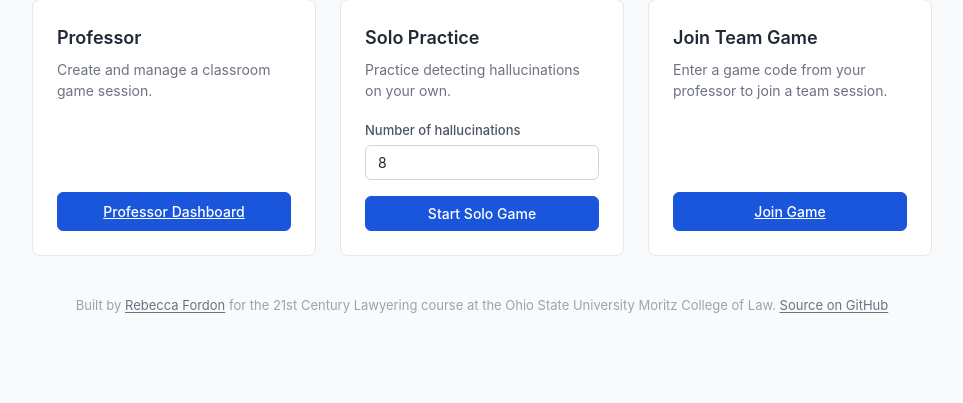
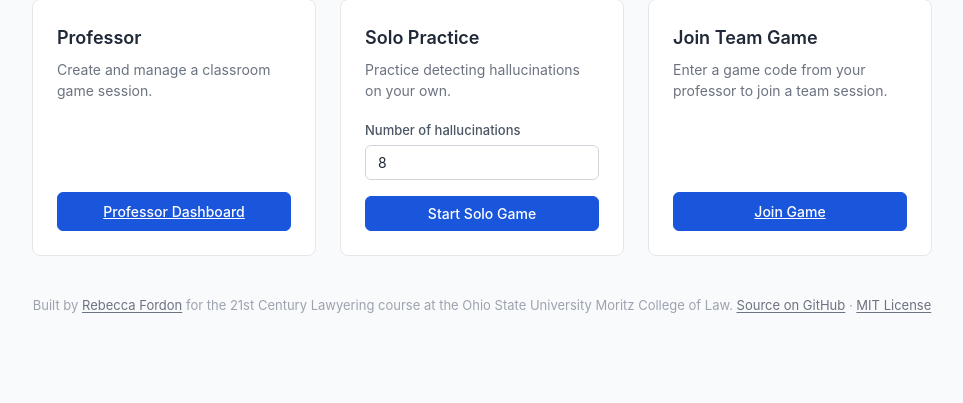
Before and after one commit to rlfordon/hallucination-game, a Flask app: page / in a window 1280 px wide. Shown: the part 236-639 px from the top of the page, without its empty margins (158-1121 px from the left). Run offline with Flask 3, Linux system fonts and the light colour scheme.

Commit message:
Add MIT license and reference in landing page footer
Co-Authored-By: Claude Opus 4.6 <noreply@anthropic.com>

```diff
--- a/templates/landing.html
+++ b/templates/landing.html
@@ -37,6 +37,7 @@
     <div class="landing-footer">
         Built by <a href="https://www.linkedin.com/in/rebeccafordon/" target="_blank" rel="noopener">Rebecca Fordon</a> for the 21st Century Lawyering course at the Ohio State University Moritz College of Law.
         <a href="https://github.com/rlfordon/hallucination-game" target="_blank" rel="noopener">Source on GitHub</a>
+        &middot; <a href="https://github.com/rlfordon/hallucination-game/blob/master/LICENSE" target="_blank" rel="noopener">MIT License</a>
     </div>
 </div>
 {% endblock %}
```
Also changed, not shown: 1 other file.
